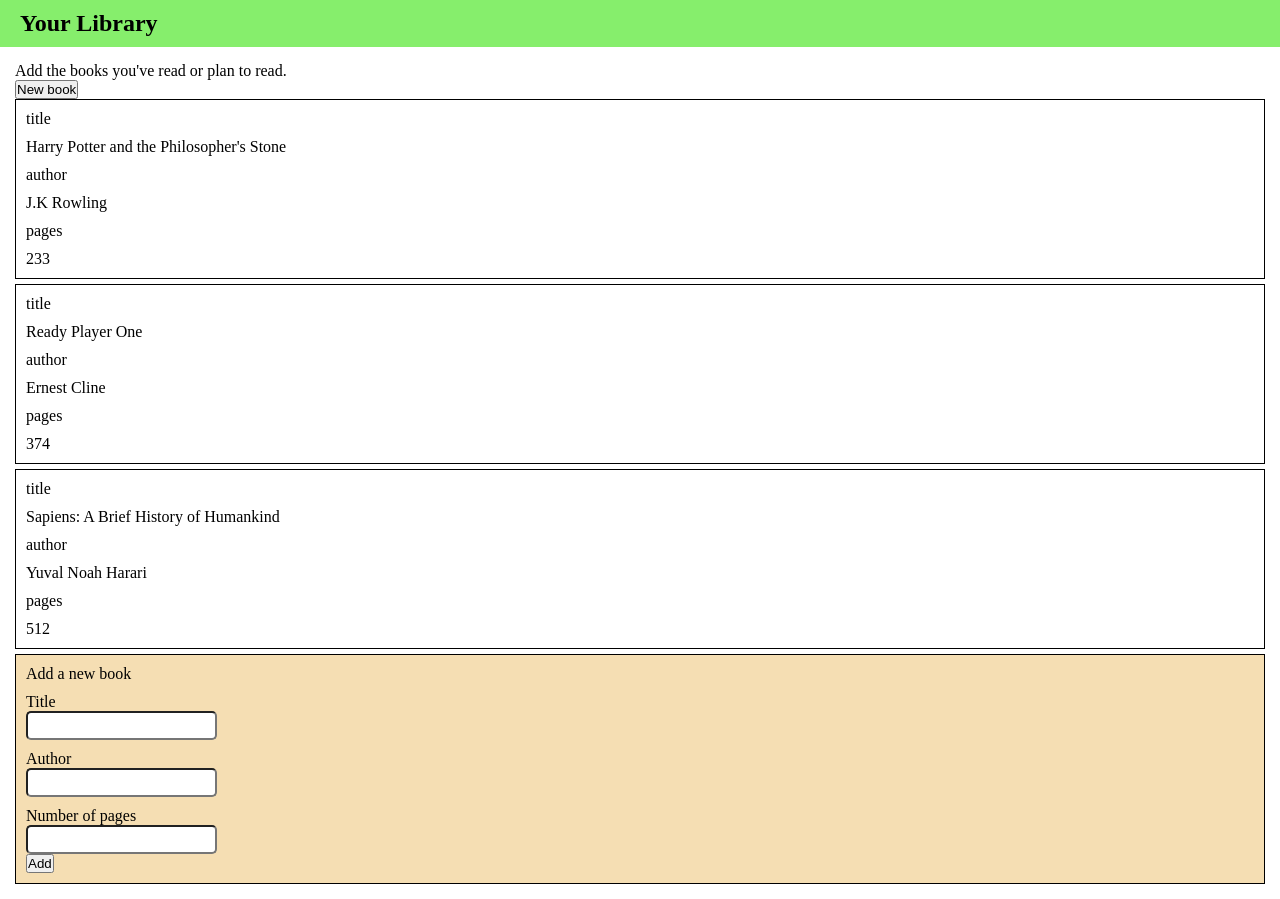
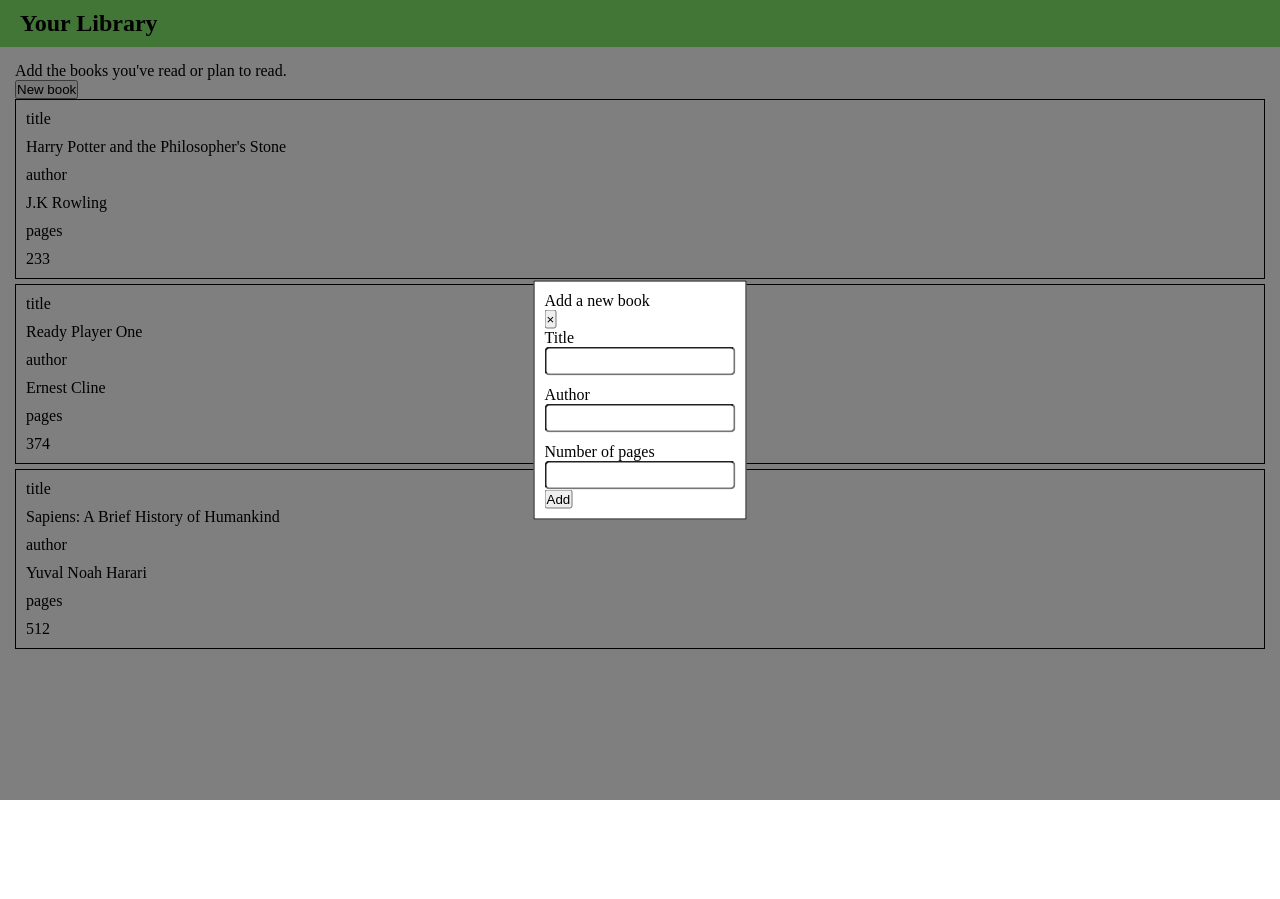
Before and after one commit to ewardou/library, a plain HTML site: page index.html in a window 1280 px wide. Both pictures are taken after a click on the button "New book". After the commit the page ends 800 px from the top, so only its background shows below. Drawn offline with Linux system fonts and the light colour scheme.

Commit message:
Add overlay element when modal is present

```diff
--- a/index.html
+++ b/index.html
@@ -18,7 +18,10 @@
         </div>
         <div class="pop-up">
             <form>
-                <p>Add a new book</p>
+                <div>
+                    <p>Add a new book</p>
+                    <button class="close">&times;</button>
+                </div>
                 <p>
                     <label for="title">Title</label>
                     <input type="text" name="title" id="title" required>
@@ -35,5 +38,6 @@
             </form>
         </div>
     </main>
+    <div class="overlay"></div>
 </body>
 </html>
--- a/lib.js
+++ b/lib.js
@@ -1,5 +1,6 @@
 let myLibrary=[];
 let popUp=document.querySelector(".pop-up");
+let overlay=document.querySelector(".overlay");
 let cardsHolder=document.querySelector(".cards");
 
 function Book(title,author,pages){
@@ -48,13 +49,27 @@
  addButton.addEventListener("click", (event) => {
     event.preventDefault();
     addBookToLibrary();
-    popUp.setAttribute("style","display:none");
+    closePopUp();
  });
 
  let newBookButton=document.querySelector("main>button");
  newBookButton.addEventListener("click",()=>{
-    popUp.setAttribute("style","display:block");
+    popUp.classList.add("active");
+    overlay.classList.add("active");
  })
+
+ function closePopUp(){
+    popUp.classList.remove("active");
+    overlay.classList.remove("active");
+ }
+
+ overlay.addEventListener("click",closePopUp)
+
+ let closeButton=document.querySelector(".close");
+ closeButton.addEventListener("click",(event)=>{
+    event.preventDefault();
+    closePopUp()
+});
 // function createForm(){
 //     let newForm=document.createElement("form");
 //     let titleInput=document.createElement("input");
--- a/style.css
+++ b/style.css
@@ -13,9 +13,16 @@
     padding:15px;
 }
 .pop-up{
-    display: none;
+    position: fixed;
+    top: 50%;
+    left: 50%;
+    transform: translate(-50%,-50%) scale(0);
+    transition: 200ms ease-in-out;
     z-index: 2;
-    background-color: wheat;
+    background-color: white;
+}
+.pop-up.active{
+    transform: translate(-50%,-50%) scale(1);
 }
 form{
     border:1px solid black;
@@ -34,3 +41,18 @@
     padding:10px;
     margin-bottom: 5px;
 }
+.overlay{
+    position:fixed;
+    opacity: 0;
+    transition: 200ms ease-in-out;
+    top:0;
+    left: 0;
+    bottom: 0;
+    right: 0;
+    background-color: rgba(0,0,0,0.5);
+    pointer-events: none;
+}
+.overlay.active{
+    pointer-events: all;
+    opacity: 1;
+}
```
